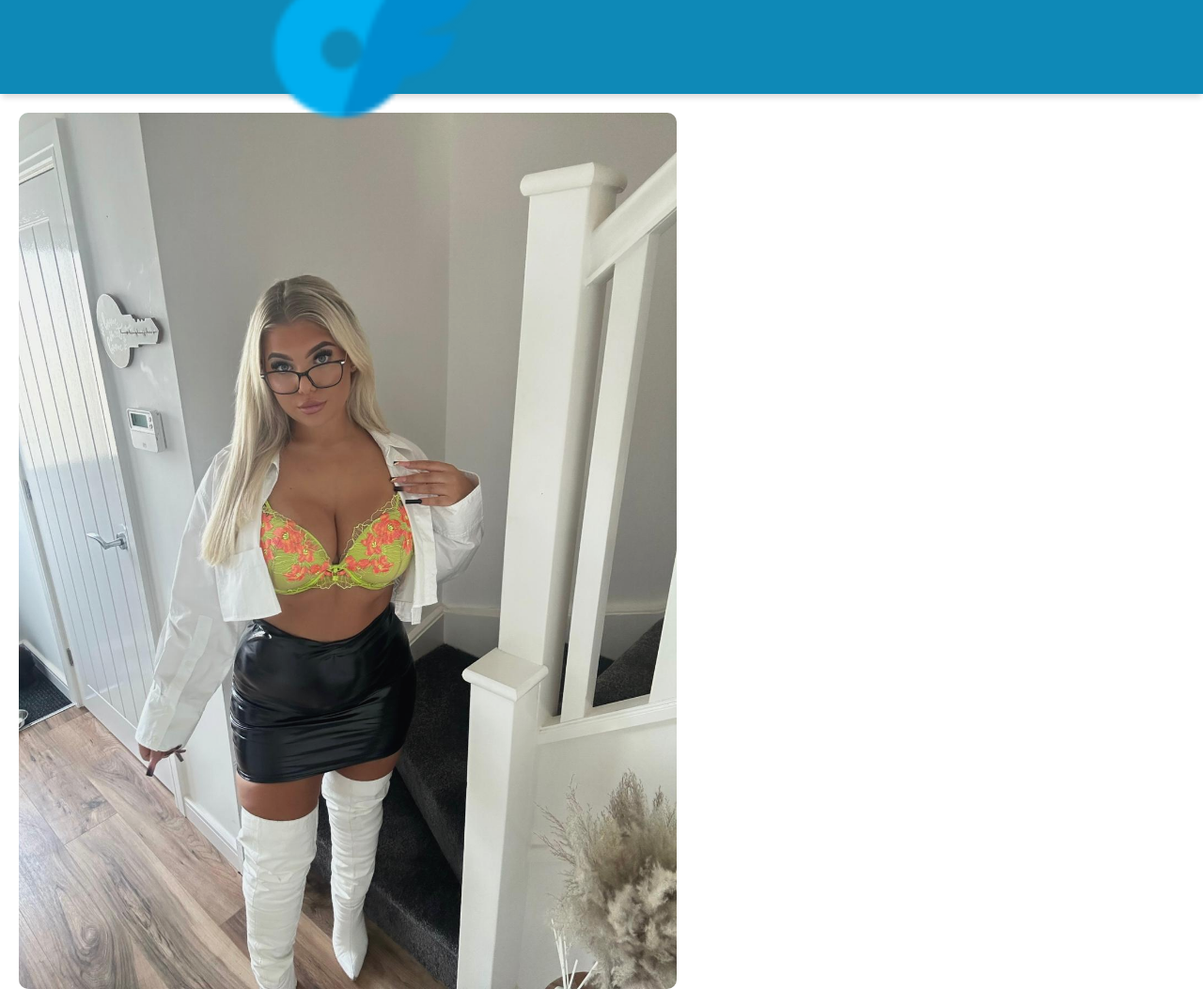
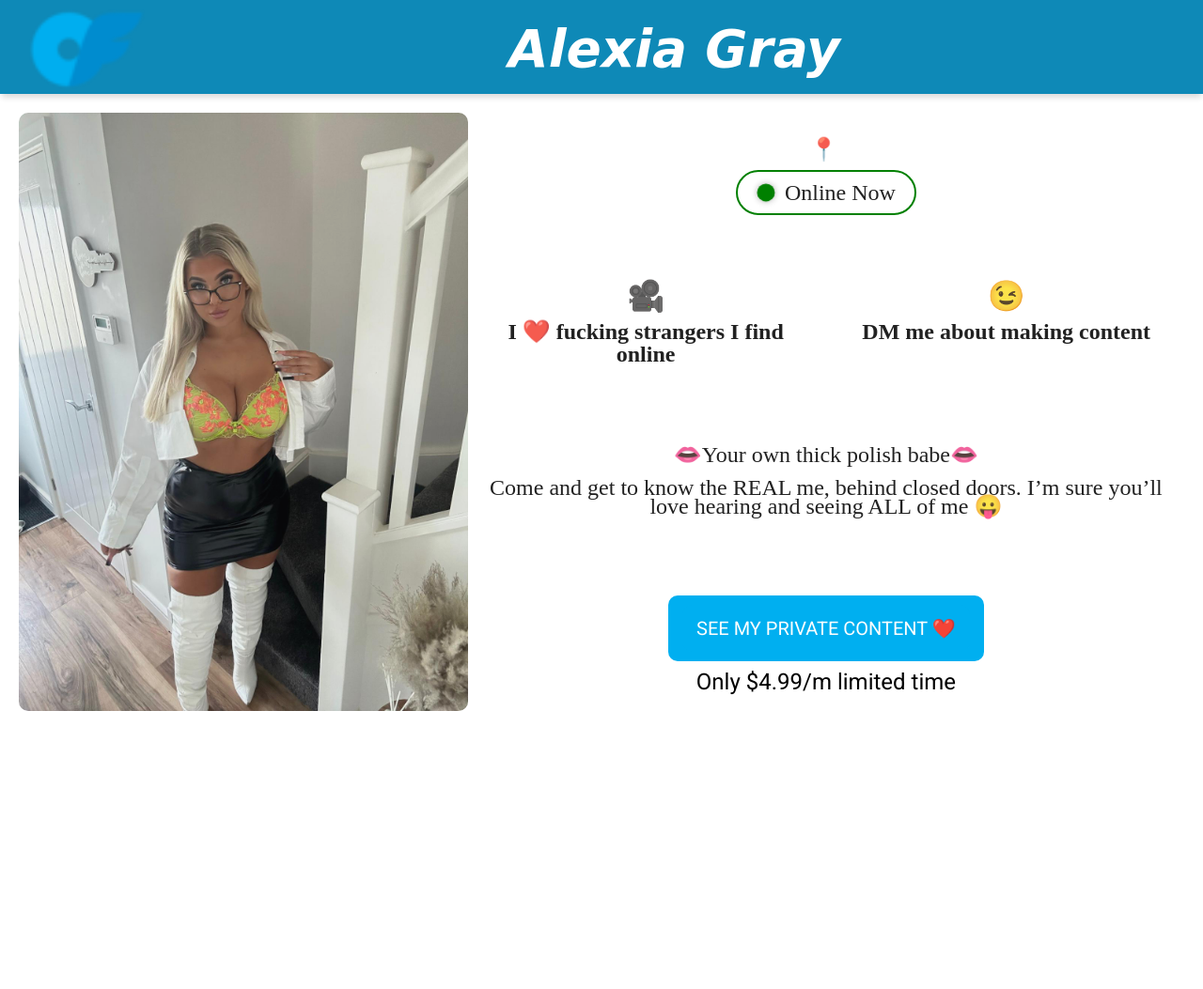
Before and after one commit to dan297/of, a plain HTML site: page public_html/index.html in a window 1280 px wide. Shown: the top 1053 px of the page at 94% size. After the commit the page ends 800 px from the top, so only its background shows below. Drawn offline with nearby package versions, Linux system fonts and the light colour scheme.

Commit message:
Update index.html

```diff
--- a/public_html/index.html
+++ b/public_html/index.html
@@ -50,14 +50,18 @@
 </html>
 
 <header>
+  <img src="assets/img/favicon.ico" class="logoimg">
   <div class="flex-container">
-    <img src="assets/img/favicon.ico" style="width: 20%;">
-    <div class="name">Alexia Gray</div>
+    <a href="https://onlyfans.com/alexiagray"><div class="name">Alexia Gray</div></a>
   </div>
 </header>
 
 <div class='flexbox'>
-  <div class="slideshow-container">
+  <div class="overlay"></div>
+  <a href="https://onlyfans.com/alexiagray"><div class="slideshow-container">
+    <marquee behavior="" direction="left">
+      <div class="marqueetext">Only $4.99/m limited time. <span class="clickHere">Click here!! 😍</span></div>
+      </marquee>
     <div class="mySlides fade">
       <img src="assets/img/img1.jpeg" style="width: 100%; border-radius: 10px;">
     </div>
@@ -71,17 +75,22 @@
       <img src="assets/img/img4.jpeg" style="width: 100%; border-radius: 10px;">
     </div>
   </div>
-    </p></div>
+  </a>
+  <div class="main-content1">
+
     <div class="locationStyles">
       <div class="locationDiv">
         <span>📍</span>
         <span class="location"></span>
       </div>
-      🟢 Online Now</div>
+      <div class="onlineNowAndEmoji">
+        <div class="pulsating-circle"></div> <div class="online">Online Now</div>
+      </div>
+    </div>
     <div class='textbox1'>
       <p class='emojiClass'> <span class='emoji'>🎥</span>I ❤️ fucking strangers I find online </p>
 
-      <p class='emojiClass'><span class='emoji'>😉</span>DM me about making content 📍 </p>
+      <p class='emojiClass'><span class='emoji'>😉</span>DM me about making content </p>
     </div>
     <div class='textbox2'>
       <p class='polishtext'>👄Your own thick polish babe👄</p>
@@ -89,16 +98,19 @@
         😛</p>
 
 
+
     </div>
+    <div class='button-container'>
+      <a href ="https://onlyfans.com/alexiagray" class="button-sticky"><div class="button-sticky">SEE MY PRIVATE CONTENT ❤️</div></a>
+          <p class ='getAccess'>Only $4.99/m limited time</p>
+    </div>
+  </div>
 
-
+  </div>
     </div>
 
   </div>
-  <div class='button-container'>
-    <div class="button-sticky">SEE MY PRIVATE CONTENT ❤️</div>
-        <p class ='getAccess'>Only $4.99/m limited time</p>
-  </div>
+
 
   <div style="text-align:center; display:none">
     <span class="dot"></span>
```
